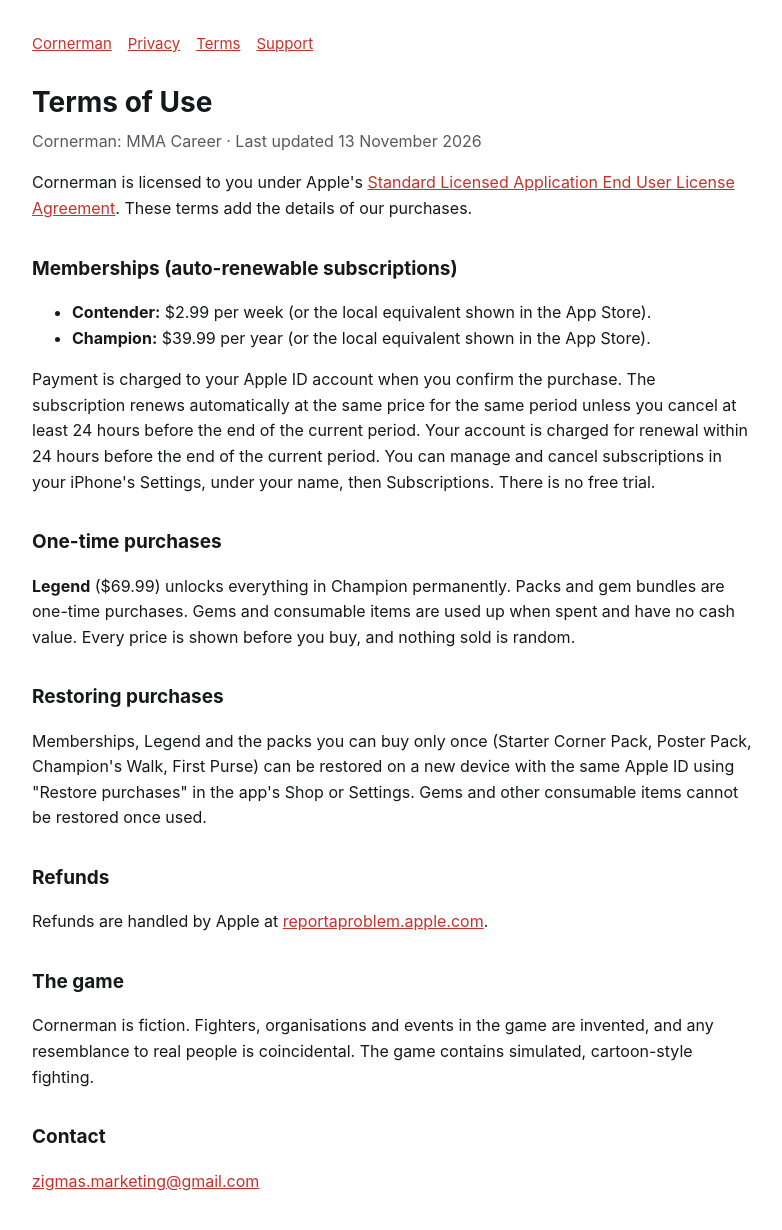
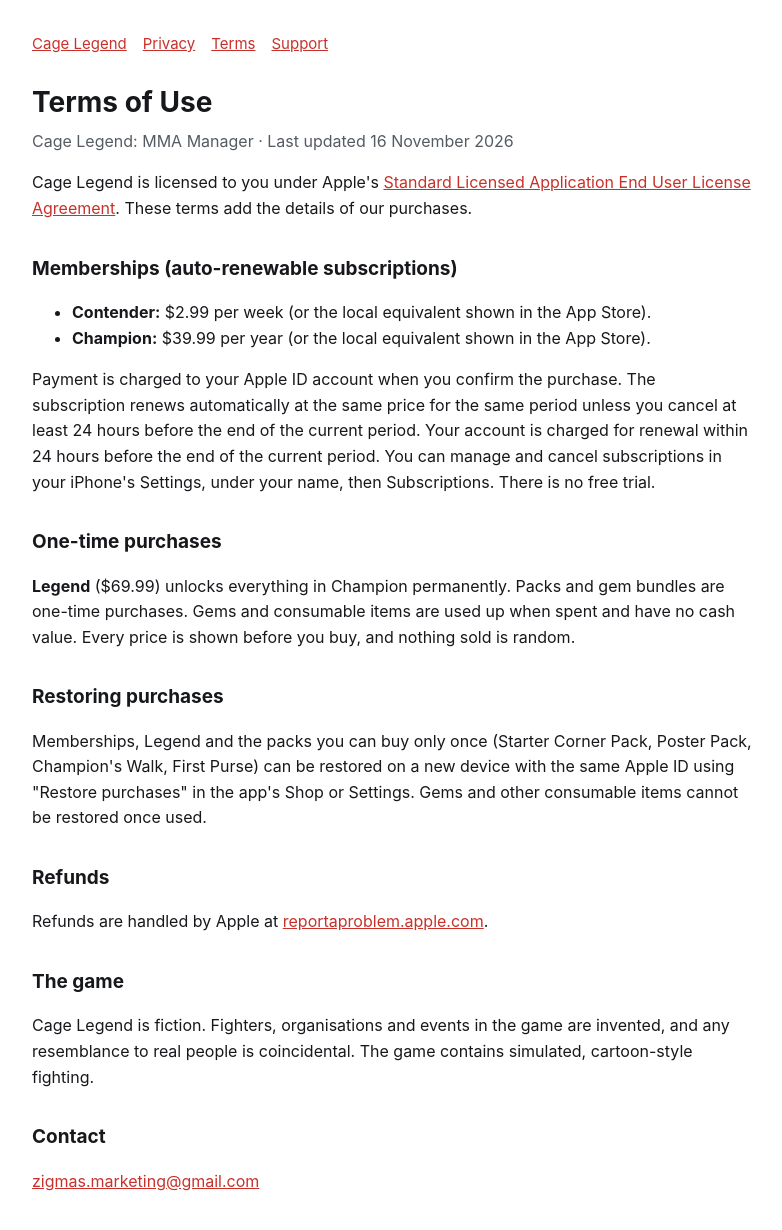
Before and after one commit to zkimmes/cornerman-legal, a plain HTML site: page terms.html in a window 1280 px wide. Shown: the whole page, without its empty margins (248-1030 px from the left). Drawn offline with Linux system fonts and the light colour scheme.

Commit message:
Rename to Cage Legend

```diff
--- a/terms.html
+++ b/terms.html
@@ -2,15 +2,15 @@
 <html lang="en">
 <head>
 <meta charset="utf-8"><meta name="viewport" content="width=device-width, initial-scale=1">
-<title>Cornerman Terms of Use</title>
+<title>Cage Legend Terms of Use</title>
 <link rel="stylesheet" href="style.css">
 </head>
 <body><main>
-<nav><a href="index.html">Cornerman</a><a href="privacy.html">Privacy</a><a href="terms.html">Terms</a><a href="support.html">Support</a></nav>
+<nav><a href="index.html">Cage Legend</a><a href="privacy.html">Privacy</a><a href="terms.html">Terms</a><a href="support.html">Support</a></nav>
 <h1>Terms of Use</h1>
-<p class="meta">Cornerman: MMA Career · Last updated 13 November 2026</p>
+<p class="meta">Cage Legend: MMA Manager · Last updated 16 November 2026</p>
 
-<p>Cornerman is licensed to you under Apple's <a href="https://www.apple.com/legal/internet-services/itunes/dev/stdeula/">Standard Licensed Application End User License Agreement</a>. These terms add the details of our purchases.</p>
+<p>Cage Legend is licensed to you under Apple's <a href="https://www.apple.com/legal/internet-services/itunes/dev/stdeula/">Standard Licensed Application End User License Agreement</a>. These terms add the details of our purchases.</p>
 
 <h2>Memberships (auto-renewable subscriptions)</h2>
 <ul>
@@ -29,7 +29,7 @@
 <p>Refunds are handled by Apple at <a href="https://reportaproblem.apple.com">reportaproblem.apple.com</a>.</p>
 
 <h2>The game</h2>
-<p>Cornerman is fiction. Fighters, organisations and events in the game are invented, and any resemblance to real people is coincidental. The game contains simulated, cartoon-style fighting.</p>
+<p>Cage Legend is fiction. Fighters, organisations and events in the game are invented, and any resemblance to real people is coincidental. The game contains simulated, cartoon-style fighting.</p>
 
 <h2>Contact</h2>
 <p><a href="mailto:zigmas.marketing@gmail.com">zigmas.marketing@gmail.com</a></p>
```
Also changed, not shown: index.html (+3 -3 lines), privacy.html (+5 -5 lines), support.html (+4 -4 lines).
